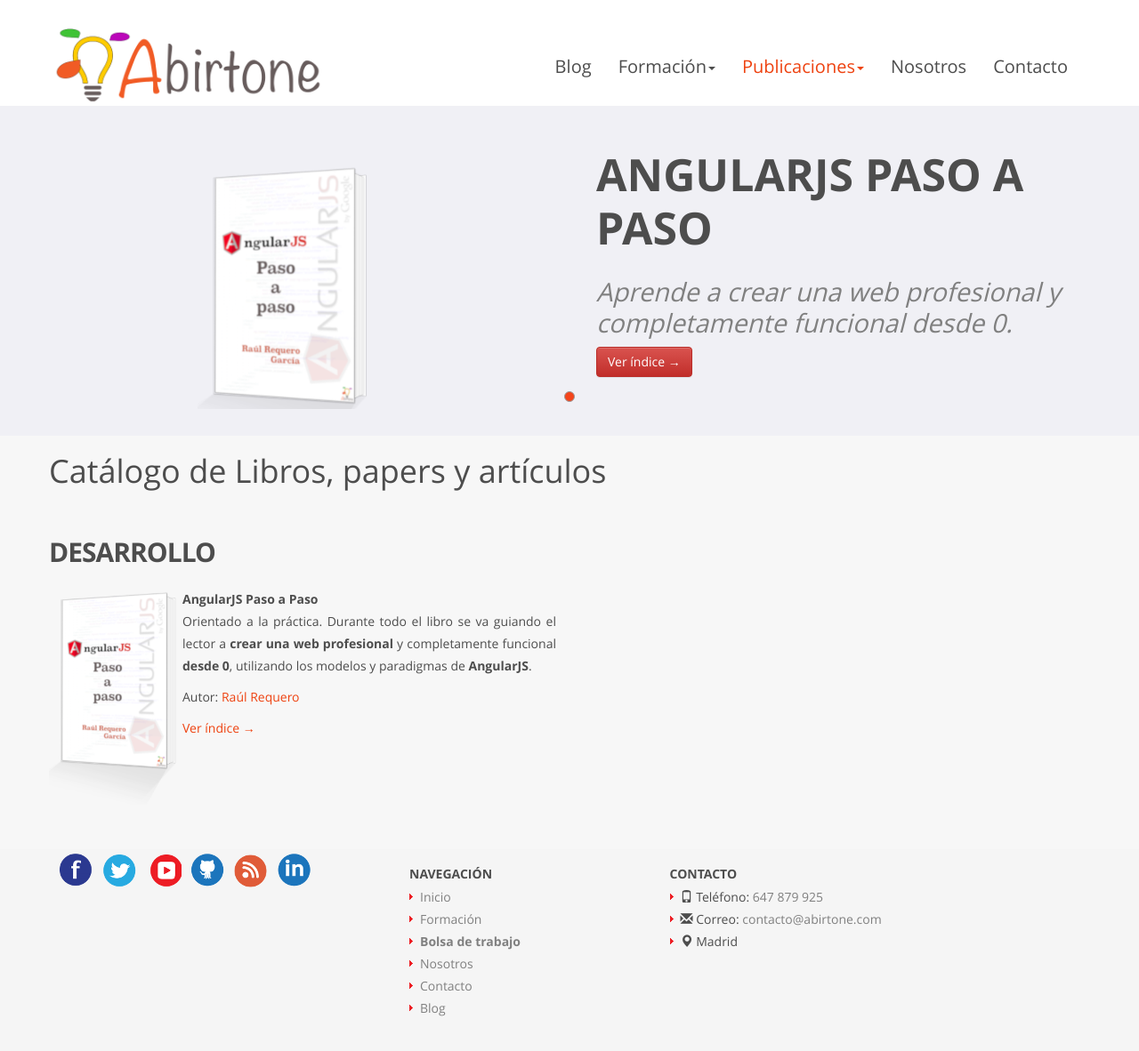
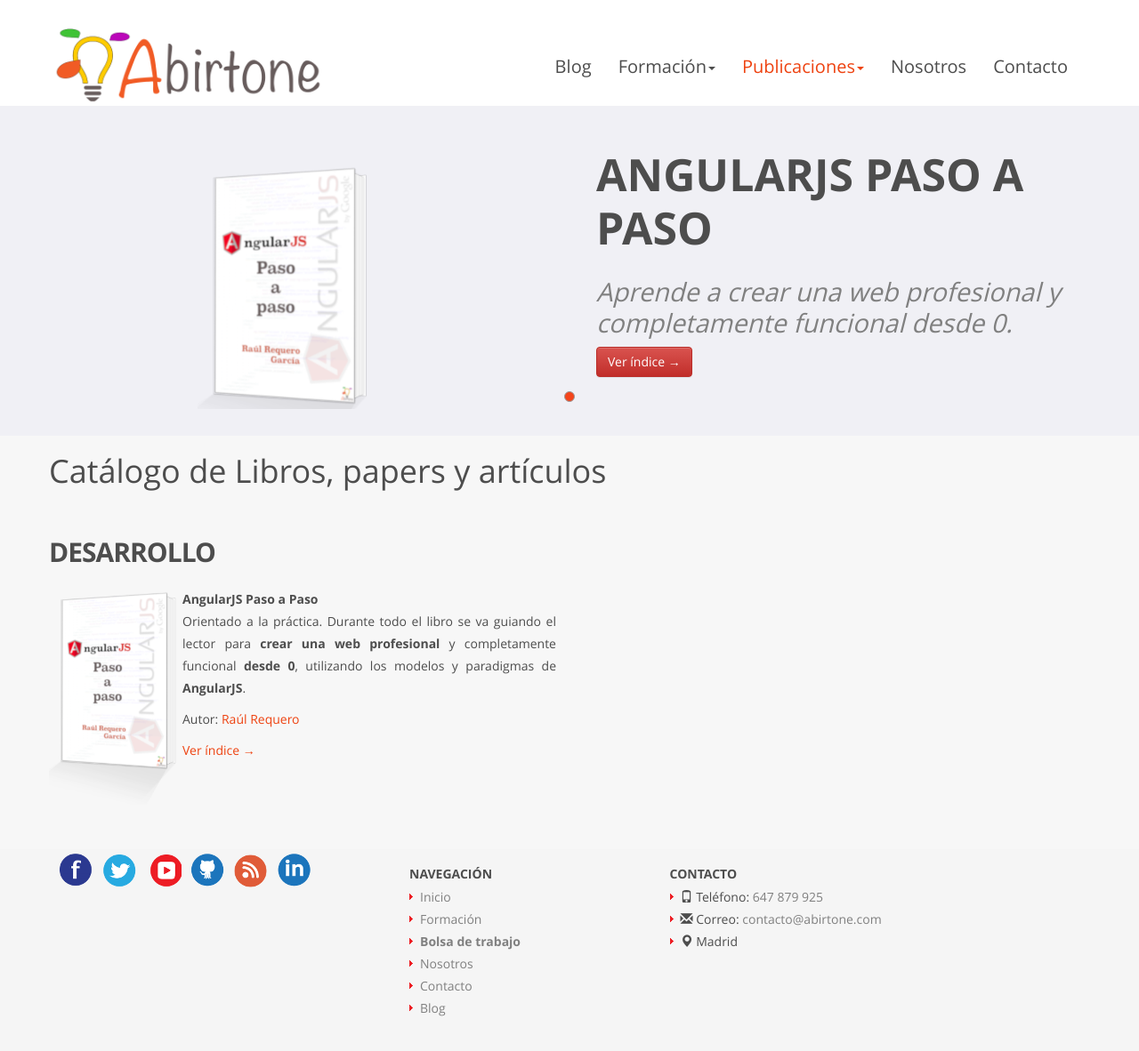
Before and after one commit to abirtone/abirtone.github.io, a Jekyll site: the page built from pages/books.html, in a window 1280 px wide and 1214 px high. Shown: the top 1182 px of the window at 89% size. Built offline with Jekyll 4.4.1, drawn with Linux system fonts in a browser that asks for light colours.

```diff
--- a/pages/books.html
+++ b/pages/books.html
@@ -19,7 +19,7 @@ permalink: /libros/
     <div class="col-xs-12 col-sm-6">
         <a href="/libros/angularjs/"><img width="150px" class="img-responsive pull-left" src="/static/books/angularjs.png" alt="Libro AngularJS paso a paso"/></a>
         <b>AngularJS Paso a Paso</b>
-        <p>Orientado a la práctica. Durante todo el libro se va guiando el lector a <b>crear una web profesional</b> y completamente funcional <b>desde 0</b>, utilizando los modelos y paradigmas de <b>AngularJS</b>. </p>
+        <p>Orientado a la práctica. Durante todo el libro se va guiando el lector para <b>crear una web profesional</b> y completamente funcional <b>desde 0</b>, utilizando los modelos y paradigmas de <b>AngularJS</b>. </p>
         <p>Autor: <a class="link" href="https://www.linkedin.com/in/requerogarciaraul" target="_blank">Raúl Requero</a></p>
         <a class="link" href="/libros/angularjs/">Ver índice &rarr;</a>
     </div>
```
Also changed, not shown: _posts/2015-06-18-lanzamiento-curso-angularjs.md (added, +25 -0 lines).
